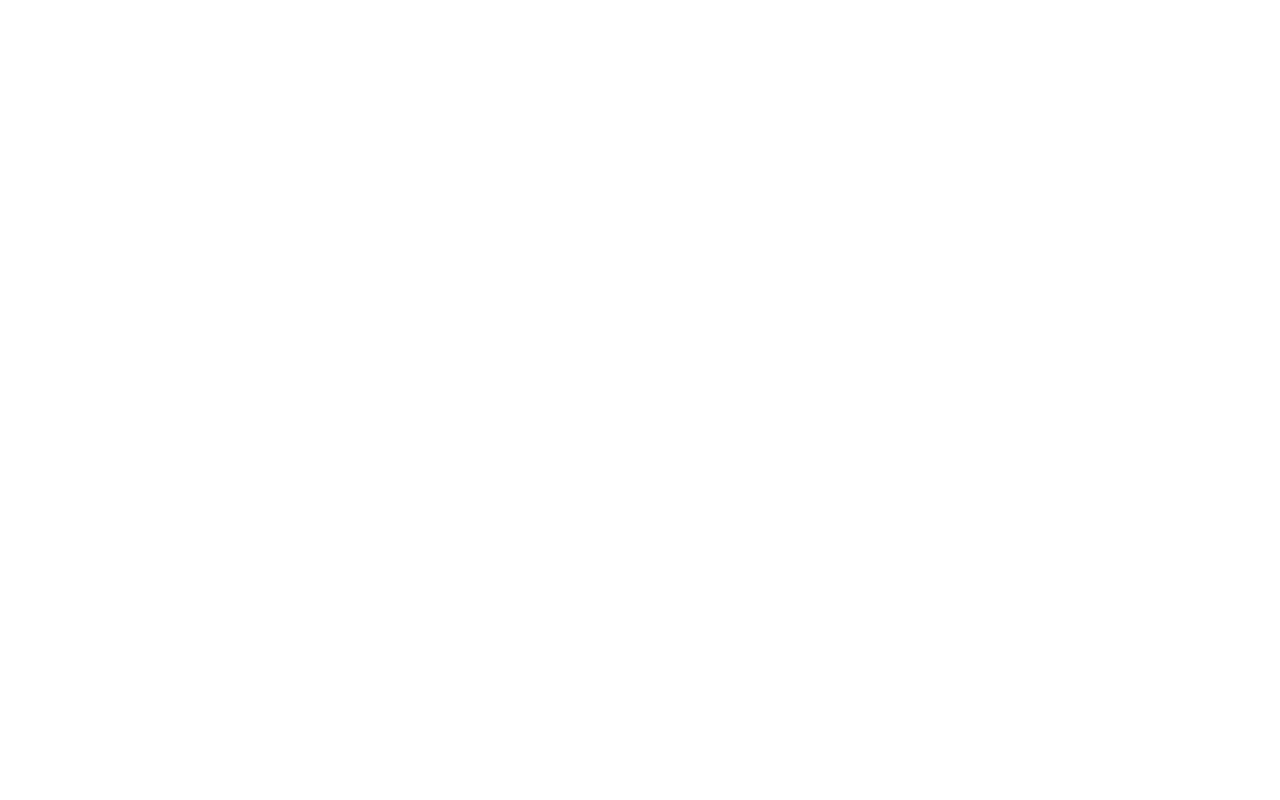
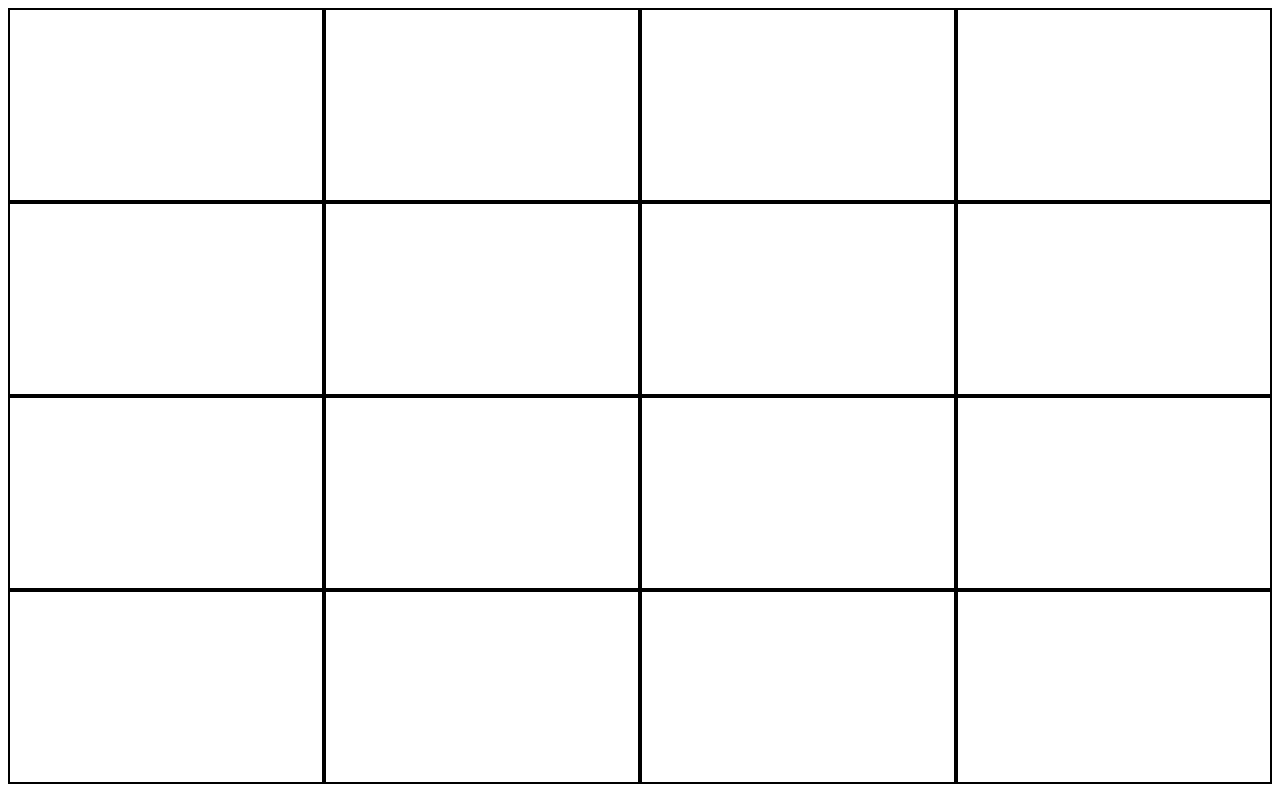
Before and after one commit to MsMauve/etchasketch, a plain HTML site: page index.html in a window 1280 px wide. Drawn offline with Linux system fonts and the light colour scheme.

Commit message:
add draw function to grid boxes

```diff
--- a/etch_a_sketch.js
+++ b/etch_a_sketch.js
@@ -1,2 +1,16 @@
-const gridWrapper = document.querySelector("#grid-container")
-console.log(gridWrapper);
+const gridWrapper = document.querySelector("#grid-container");
+
+for (let i = 0; i < 16; i++) {
+    let gridBox = document.createElement("div");
+    gridBox.setAttribute("class", "grid-box");
+    // gridBox.setAttribute("id", `box-${i + 1}`);
+    gridWrapper.appendChild(gridBox);
+}
+
+const gridList = document.querySelectorAll(".grid-box");
+
+gridList.forEach((gridBox) => {
+    gridBox.addEventListener('mouseover', () => {
+        gridBox.style.backgroundColor = 'black'
+    });
+});
--- a/styles.css
+++ b/styles.css
@@ -5,8 +5,13 @@
 #grid-container {
     display: flex;
     flex-flow: row wrap;
+    width: 100vw;
+    height: 97vh;
+    max-width: 100%;
+    max-height: 100%;
 }
 .grid-box {
     border: 2px solid black;
-    background-color: #666666;
+    width: 25%;
+    height: 25%;
 }
```
